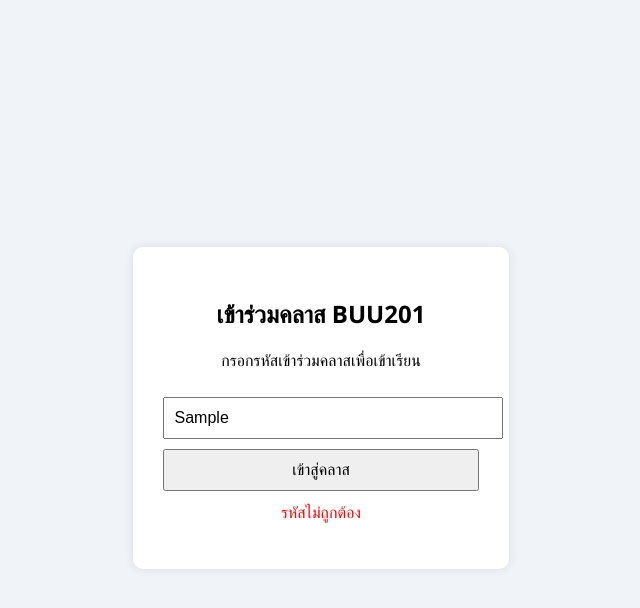
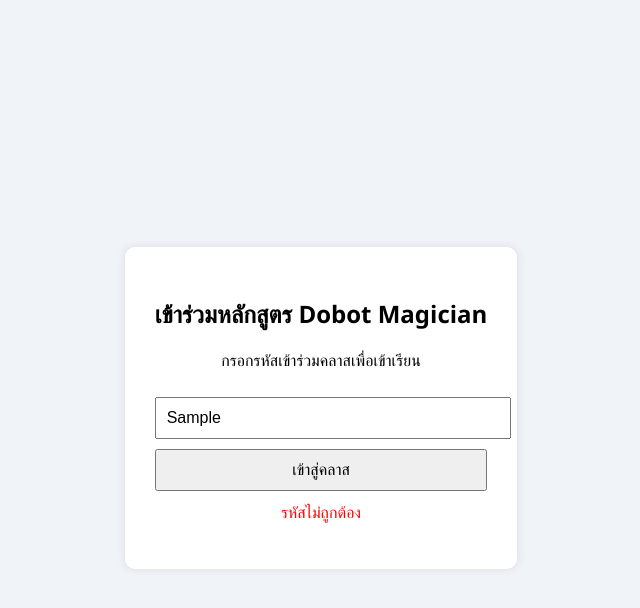
Before and after one commit to LordJedsada/join-buu201, a plain HTML site: page index.html in a window 1280 px wide. Both pictures are taken after typing "Sample" into the empty fields and a click on the button "เข้าสู่คลาส". Shown: the whole page, without its empty margins (319-959 px from the left). Drawn offline with Linux system fonts and the light colour scheme.

```diff
--- a/index.html
+++ b/index.html
@@ -2,7 +2,7 @@
 <html lang="th">
 <head>
   <meta charset="UTF-8">
-  <title>เข้าร่วมคลาส BUU201</title>
+  <title>เข้าร่วมหลักสูตร Dobot Magician</title>
   <style>
     body {
       font-family: 'Segoe UI', sans-serif;
@@ -29,10 +29,10 @@
 </head>
 <body>
   <div class="box">
-    <h2>เข้าร่วมคลาส BUU201</h2>
+    <h2>เข้าร่วมหลักสูตร Dobot Magician</h2>
     <p>กรอกรหัสเข้าร่วมคลาสเพื่อเข้าเรียน</p>
     <form onsubmit="checkCode(event)">
-      <input type="text" id="joinKey" placeholder=>
+      <input type="text" id="joinKey" placeholder="กรอกรหัส เช่น BUU201_2025">
       <button type="submit">เข้าสู่คลาส</button>
     </form>
     <p id="errorMsg" style="color:red; display:none; margin-top:10px;">รหัสไม่ถูกต้อง</p>
@@ -42,7 +42,7 @@
     function checkCode(e) {
       e.preventDefault();
       const input = document.getElementById('joinKey').value.trim();
-      const correctCode = 'BUU2025';  // ✅ ตั้งรหัสตรงนี้
+      const correctCode = 'BUU201_2025';  // ✅ ตั้งรหัสตรงนี้
 
       if (input === correctCode) {
         // ✅ ลิงก์คอร์สที่คุณให้มา
```
